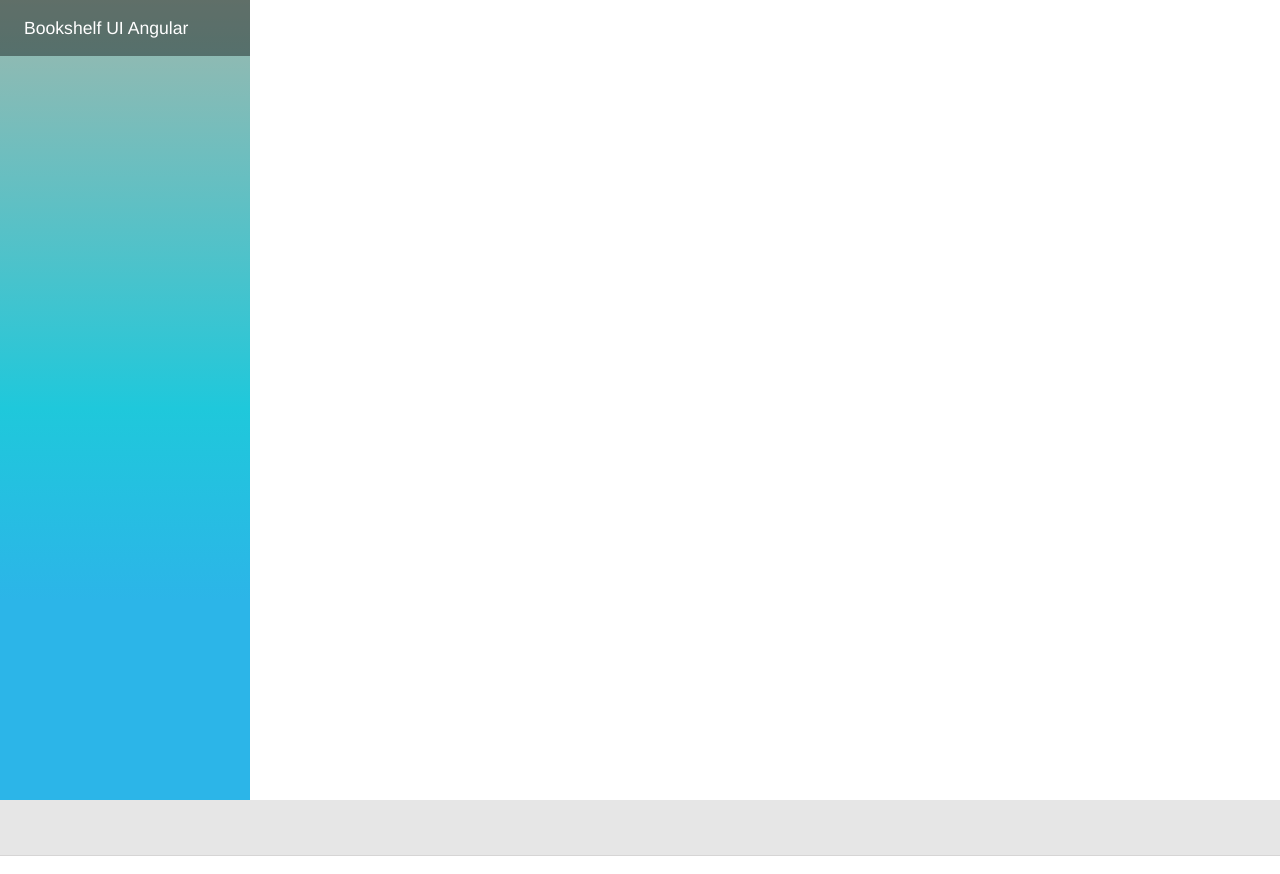
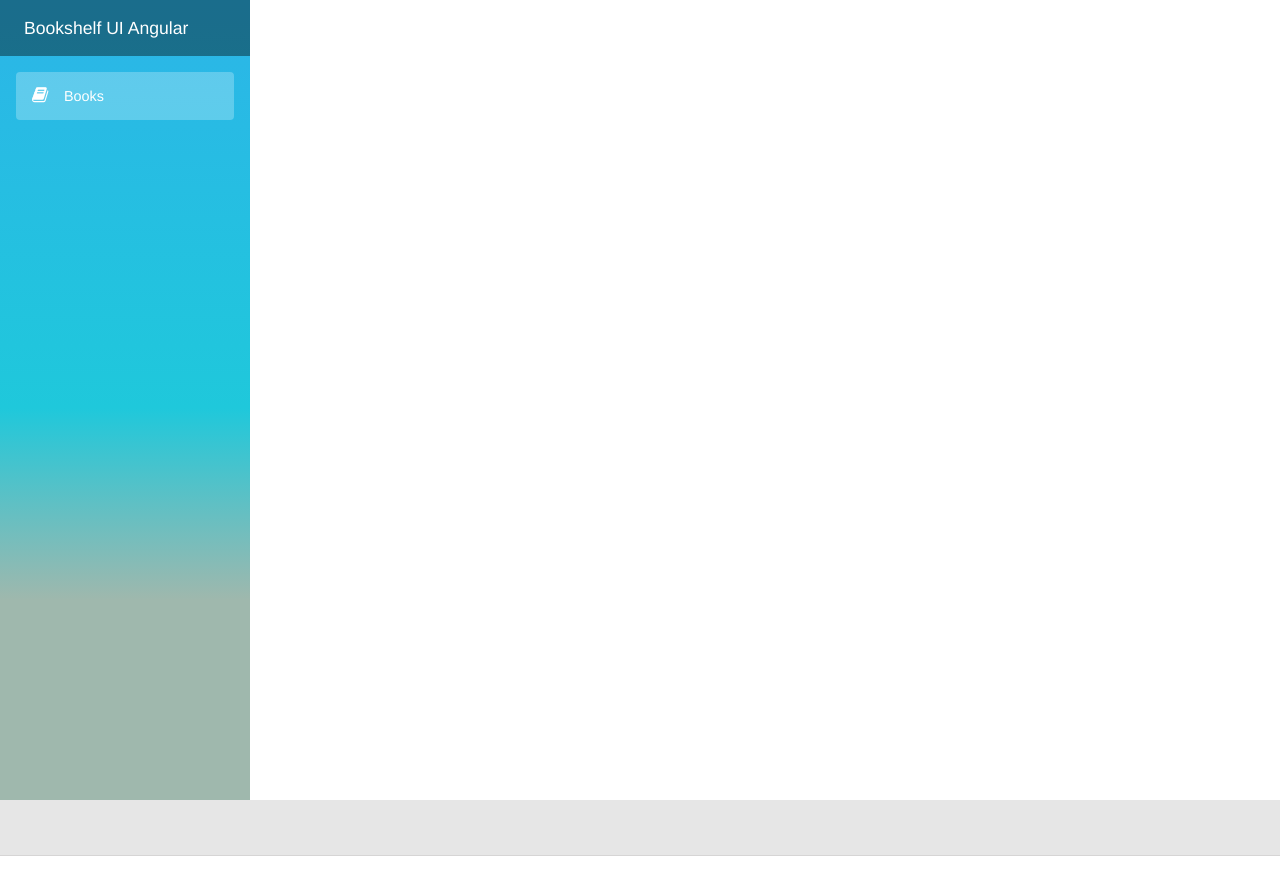
Before and after one commit to Grenter/BookShelf, an Angular app in the folder bookshelf-ui-angular/: page / in a window 1280 px wide. Built offline with nearby package versions, Linux system fonts and the light colour scheme.

Commit message:
Add font-awesome to project

```diff
--- a/bookshelf-ui-angular/package.json
+++ b/bookshelf-ui-angular/package.json
@@ -22,6 +22,7 @@
     "@angular/router": "~7.0.0",
     "bootstrap": "^4.1.3",
     "core-js": "^2.5.4",
+    "font-awesome": "^4.7.0",
     "rxjs": "~6.3.3",
     "zone.js": "~0.8.26"
   },
--- a/bookshelf-ui-angular/src/app/nav-menu/nav-menu.component.html
+++ b/bookshelf-ui-angular/src/app/nav-menu/nav-menu.component.html
@@ -8,7 +8,9 @@
 <div>
   <ul class="nav flex-column">
       <li class="nav-item px-3">
-
+        <a class="nav-link active" href="">
+          <span class="fa fa-book" aria-hidden="true"></span> Books
+        </a>
       </li>
   </ul>
 </div>
--- a/bookshelf-ui-angular/src/styles.css
+++ b/bookshelf-ui-angular/src/styles.css
@@ -1,4 +1,5 @@
 @import "~bootstrap/dist/css/bootstrap.css";
+@import "~font-awesome/css/font-awesome.css";
 
 html, body {
     font-family: 'Helvetica Neue', Helvetica, Arial, sans-serif;
@@ -30,7 +31,7 @@ app {
     }
 
 .sidebar {
-    background-image: linear-gradient(180deg,#9fb8ad 0%, #1fc8db 51%, #2cb5e8 75%);
+    background-image: linear-gradient(180deg,#2cb5e8 0%, #1fc8db 51%, #9fb8ad 75%);
 }
 
     .sidebar .top-row {
@@ -41,7 +42,7 @@ app {
         font-size: 1.1rem;
     }
 
-    .sidebar .oi {
+    .sidebar .fa {
         width: 2rem;
         font-size: 1.1rem;
         vertical-align: text-top;
```
Also changed, not shown: 1 other file (tests, documents, lock files or other folders).
